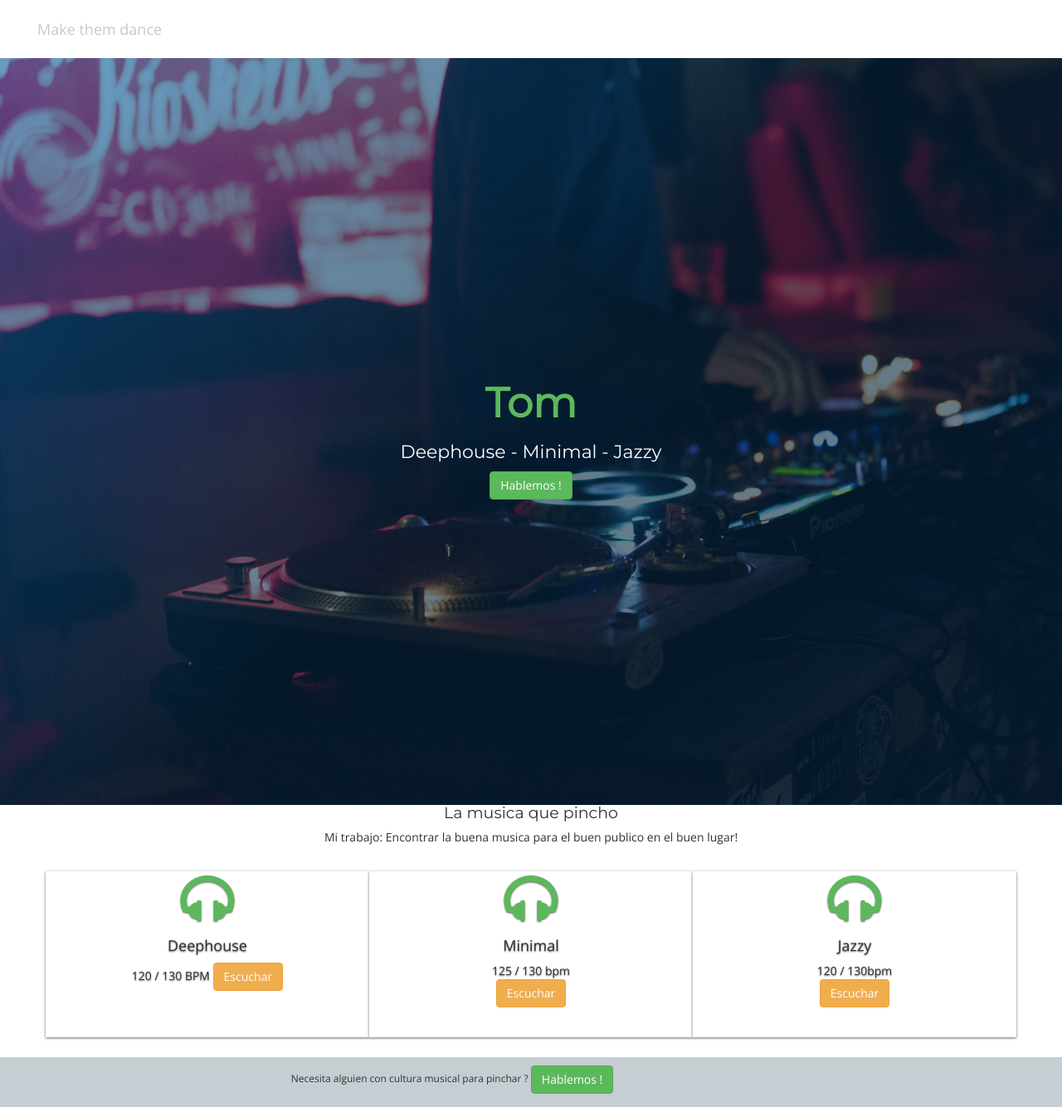
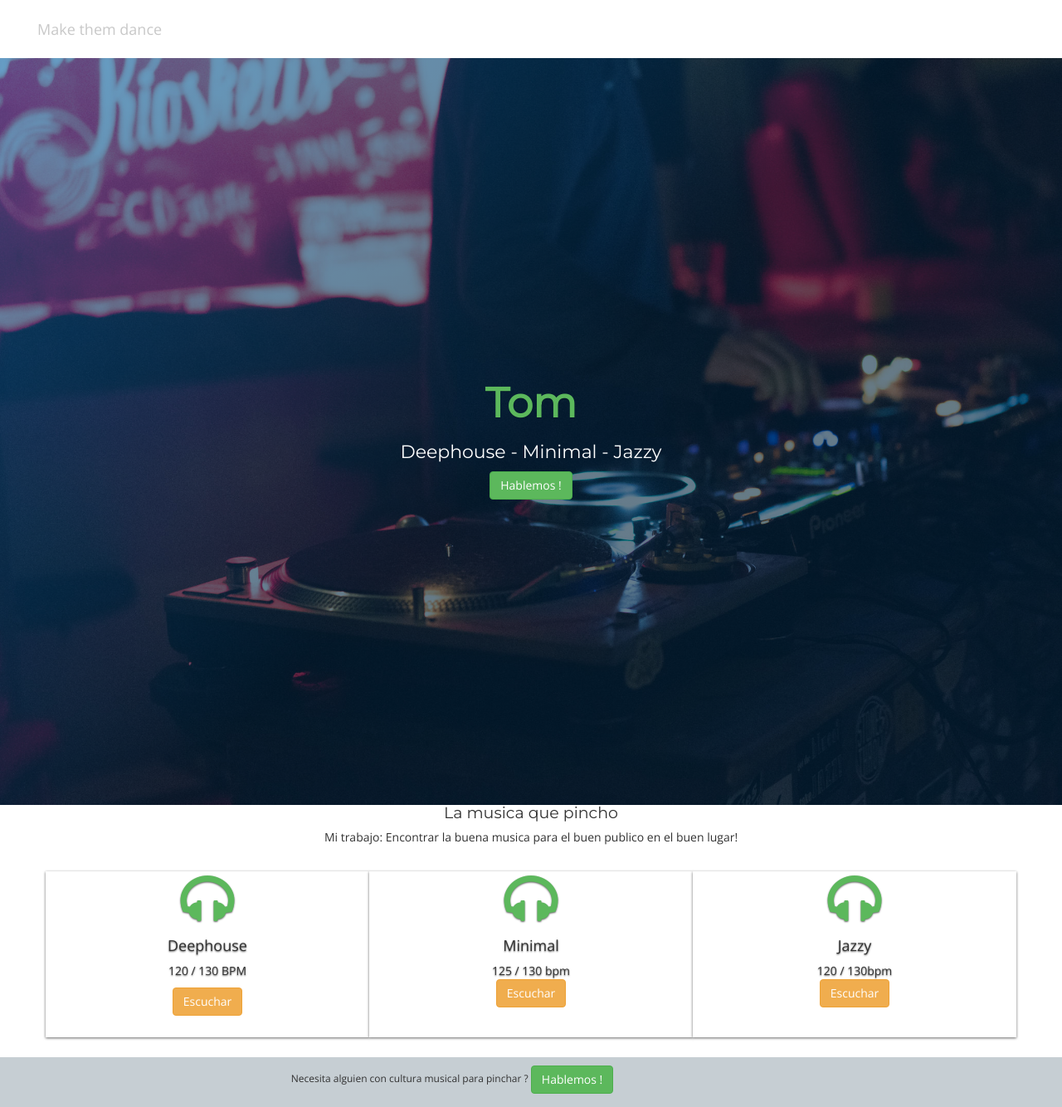
Before and after one commit to tomas1433/se, a Jekyll site: the page music.html, which Jekyll copies as it is, in a window 1280 px wide. Shown: the whole page at 83% size. Built offline with Jekyll 4.4.1, drawn with Linux system fonts in a browser that asks for light colours; nearby versions of some CDN libraries; some web fonts are replaced.

Commit message:
Update music.html

```diff
--- a/music.html
+++ b/music.html
@@ -111,7 +111,7 @@
                         <i class="fa fa-headphones fa-5x" style="color:#5CB85C" aria-hidden="true"></i>
                         <br>
                         <h4 class="footertext">Deephouse</h4>
-                        <p class="footertext">  120 / 130 BPM
+			      <p class="footertext">  120 / 130 BPM </p>
                           <button type="button" class="btn btn-warning" data-toggle="modal" data-target="#modal1">Escuchar</button>
 
 <div class="modal fade" id="modal1" tabindex="-1" role="dialog" aria-labelledby="myModalLabel" >
@@ -119,7 +119,7 @@
     <div class="modal-content">
     <div class="modal-header">
       <button type="button" class="close" data-dismiss="modal" aria-label="Close"><span aria-hidden="true">&times;</span></button>
-      <h4 class="modal-title" id="myModalLabel">Deep House <i class="fa fa-code-fork fa-5x" style="color:#5CB85C" aria-hidden="true"></i></h4>
+      <h4 class="modal-title" id="myModalLabel">Deep House <i class="fa fa-soundcloud  fa-5x" style="color:#5CB85C" aria-hidden="true"></i></h4>
       </div>
       <div class="modal-body">
       <iframe width="560" height="315" src="https://www.youtube.com/embed/9g8z9s3QuyQ?list=RDEMQYSJvsrmYDL5Xhf2rY5EzA&amp;controls=0&amp;showinfo=0" frameborder="0" allowfullscreen></iframe>
@@ -145,7 +145,7 @@
     <div class="modal-content">
      <div class="modal-header">
     <button type="button" class="close" data-dismiss="modal" aria-label="Close"><span aria-hidden="true">&times;</span></button>
-      <h4 class="modal-title" id="myModalLabel">Minimal <i class="fa fa-pencil fa-5x" style="color:#5CB85C" aria-hidden="true"></i></h4>
+      <h4 class="modal-title" id="myModalLabel">Minimal <i class="fa fa-soundcloud  fa-5x" style="color:#5CB85C" aria-hidden="true"></i></h4>
       </div>
       <div class="modal-body">
         <iframe width="560" height="315" src="https://www.youtube.com/embed/tlh55HyU4mU?rel=0&amp;controls=0&amp;showinfo=0" frameborder="0" allowfullscreen></iframe>
@@ -171,7 +171,7 @@
     <div class="modal-content">
      <div class="modal-header">
 <button type="button" class="close" data-dismiss="modal" aria-label="Close"><span aria-hidden="true">&times;</span></button>
-      <h4 class="modal-title" id="myModalLabel">Jazzy<i class="fa fa-line-chart fa-5x" style="color:#5CB85C" aria-hidden="true"></i></h4>
+      <h4 class="modal-title" id="myModalLabel">Jazzy<i class="fa fa-soundcloud  fa-5x" style="color:#5CB85C" aria-hidden="true"></i></h4>
       </div>
       <div class="modal-body">
        <iframe width="560" height="315" src="https://www.youtube.com/embed/QVGtj9HStug?rel=0&amp;controls=0&amp;showinfo=0" frameborder="0" allowfullscreen></iframe>
```
